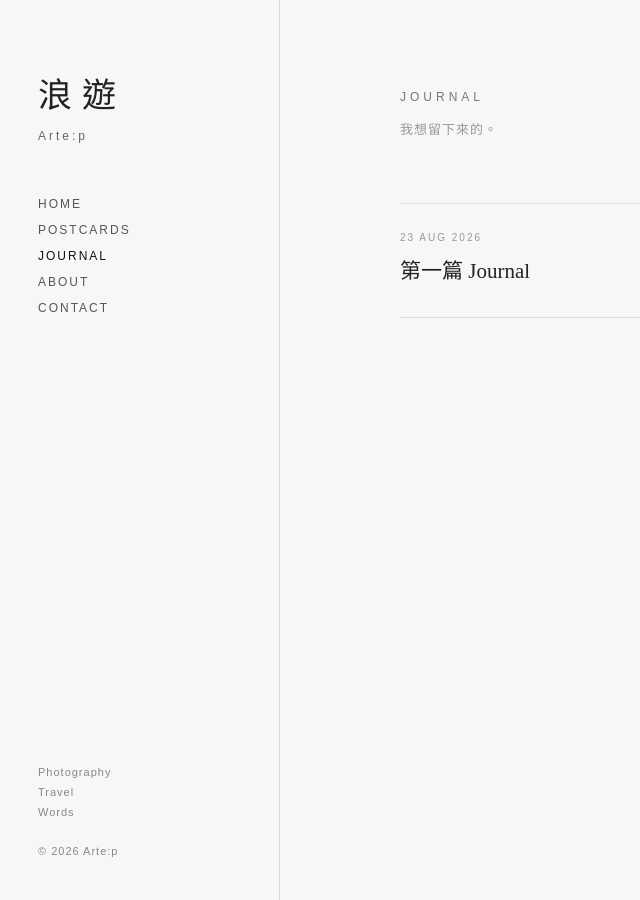
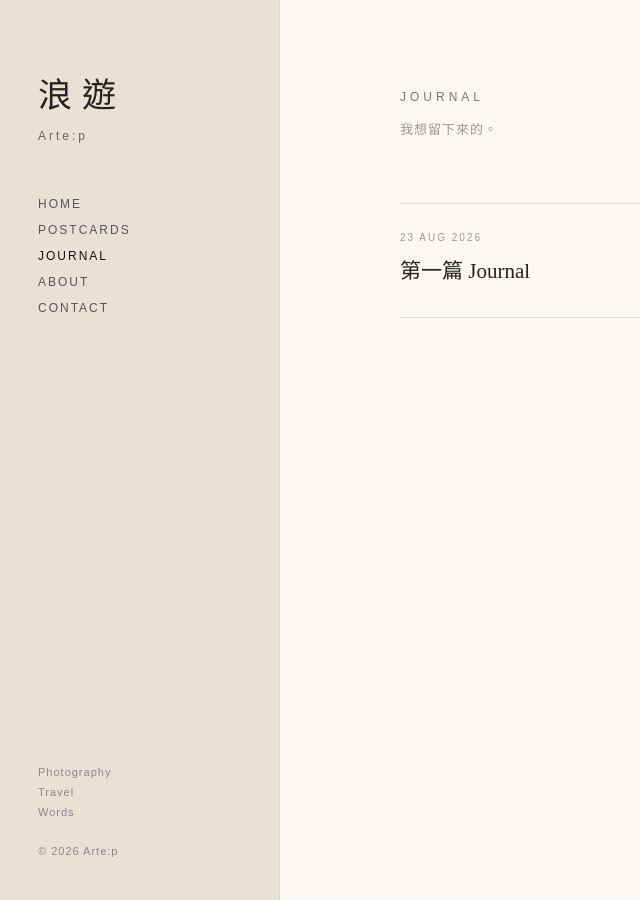
Before and after one commit to artep-wandering/artep-wandering.github.io, a Jekyll site: the page built from journal/index.html, in a window 1280 px wide. Shown: the whole page, without its empty margins (0-640 px from the left). Built offline with Jekyll 4.4.1, drawn with Linux system fonts in a browser that asks for light colours; some web fonts are replaced.

Commit message:
journal_index_v0.0.7

```diff
--- a/journal/index.html
+++ b/journal/index.html
@@ -1,7 +1,7 @@
 ---
 layout: null
 ---
-<!-- VERSION: journal_index_v0.0.6 -->
+<!-- VERSION: journal_index_v0.0.7 -->
 <!DOCTYPE html>
 <html lang="zh-Hant">
 
@@ -15,6 +15,8 @@ layout: null
   <link rel="preconnect" href="https://fonts.gstatic.com" crossorigin>
   <link href="https://fonts.googleapis.com/css2?family=LXGW+WenKai+TC&display=swap"
       rel="stylesheet">
+  <link href="https://fonts.googleapis.com/css2?family=Huninn&display=swap"
+      rel="stylesheet">
 
   <style>
 
@@ -24,7 +26,7 @@ layout: null
 
     body {
       margin: 0;
-      background: #f7f7f5;
+      background: #fbf8f3;
       color: #222;
       font-family: Arial, "Noto Sans TC", sans-serif;
     }
@@ -42,7 +44,7 @@ layout: null
       position: fixed;
       left: 0;
       top: 0;
-      background: #f7f7f5;
+      background: #e9e1d4;
       display: flex;
       flex-direction: column;
     }
```
